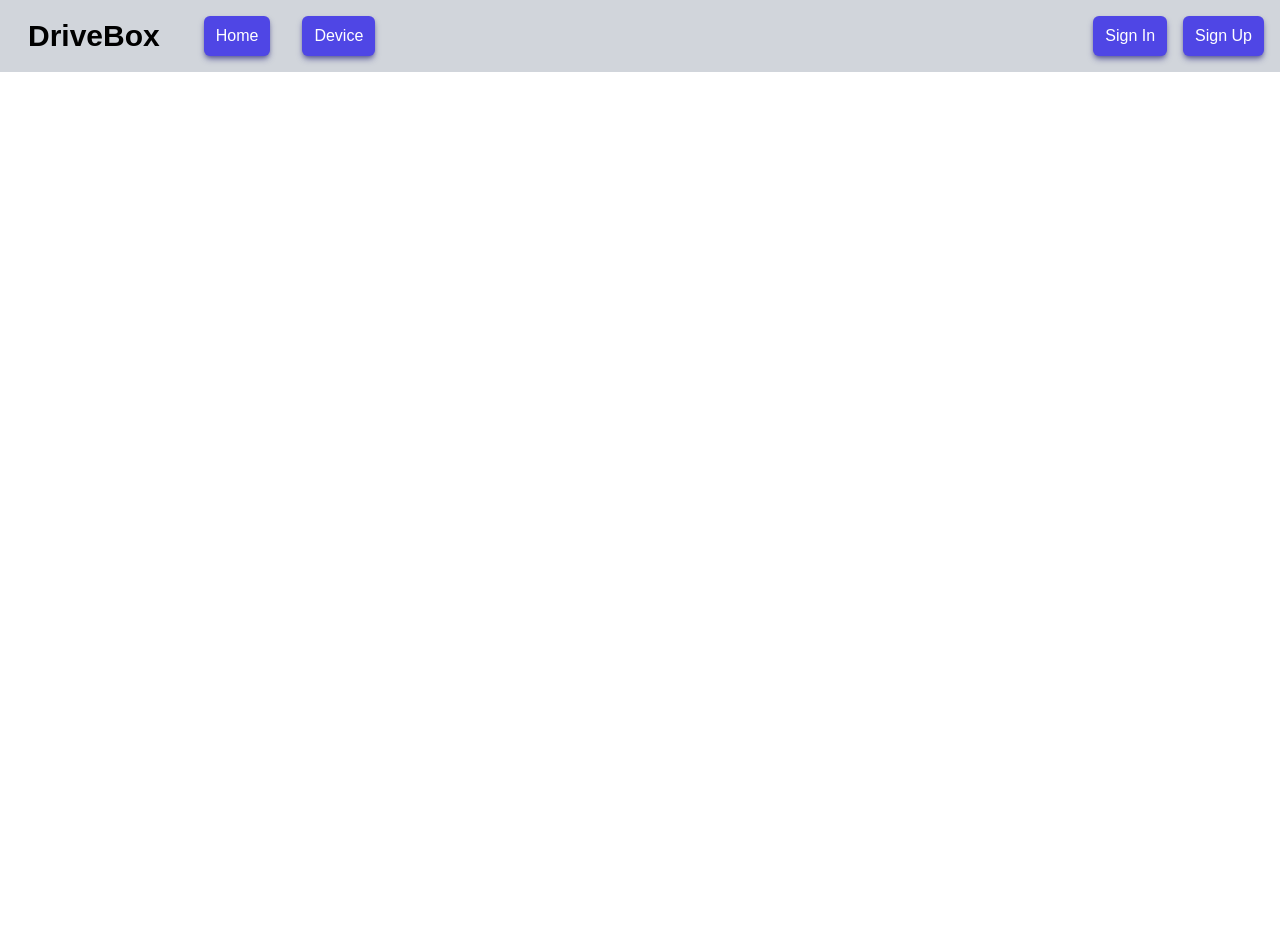
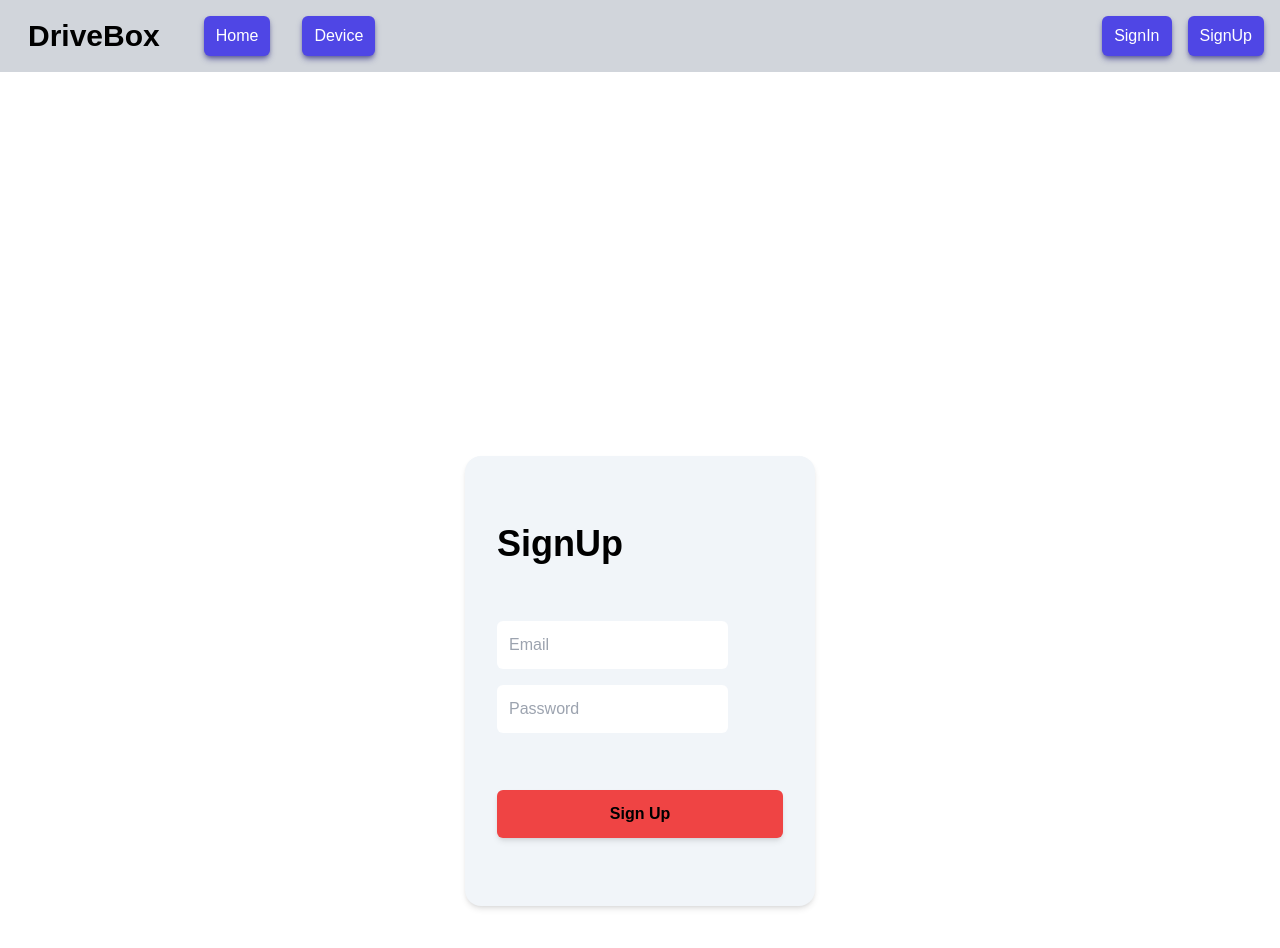
Before and after one commit to ITISEnricoFermi/DriveBox-WebApp, a React (Create React App) app: page /signup in a window 1280 px wide. Shown: the top 948 px of the page. Before the commit the page ends 800 px from the top, so only its background shows below. Built offline with nearby package versions, Linux system fonts and the light colour scheme; no server answers.

Commit message:
Added SignUp

```diff
--- a/package.json
+++ b/package.json
@@ -6,6 +6,7 @@
     "@testing-library/jest-dom": "^5.16.5",
     "@testing-library/react": "^13.3.0",
     "@testing-library/user-event": "^13.5.0",
+    "dotenv": "^16.0.1",
     "firebase": "^9.9.3",
     "react": "^18.2.0",
     "react-dom": "^18.2.0",
--- a/src/App.js
+++ b/src/App.js
@@ -1,17 +1,25 @@
-
 import { Routes, Route } from "react-router-dom";
 import Navbar from "./components/Navbar";
 import Home from "./pages/Home";
 import Device from "./pages/Device";
+import { AuthContextProvider } from "./context/AuthContext";
+import LogIn from "./pages/LogIn";
+import SignUp from "./pages/SignUp";
+import Account from "./pages/Account";
 
 function App() {
   return (
     <>
+      <AuthContextProvider>
       <Navbar />
-      <Routes>
-        <Route path="/" element={<Home />} />
-        <Route path="/device" element={<Device />} />
-      </Routes>
+        <Routes>
+          <Route path="/" element={<Home />} />
+          <Route path="/device" element={<Device />} />
+          <Route path="/login" element={<LogIn />} />
+          <Route path="/signup" element={<SignUp />} />
+          <Route path="/account" element={<Account />} />
+        </Routes>
+      </AuthContextProvider>
     </>
   );
 }
--- a/src/components/Main.jsx
+++ /dev/null
@@ -1,9 +0,0 @@
-const Main = () => {
-  return (
-    <div>
-
-    </div>
-  );
-};
-
-export default Main;
--- a/src/components/Navbar.jsx
+++ b/src/components/Navbar.jsx
@@ -1,27 +1,54 @@
 import React from "react";
+import { Link } from "react-router-dom";
+import { UserAuth } from "../context/AuthContext";
 
 const Navbar = () => {
+  const { user, logOut } = UserAuth();
+  // console.log(user.email);
   return (
     <div className="flex flex-row relative items-center justify-between p-4 bg-gray-300">
       <div className="flex items-center space-x-8">
-        <a href="/" className="">
+        <Link to="/">
           <span className="text-3xl font-semibold px-3">DriveBox</span>
-        </a>
-        <a href="/" className="bg-indigo-600 rounded-md py-2 shadow-md shadow-indigo-900/60 hover:shadow-none">
-          <span className="text-white px-3">Home</span>
-        </a>
-        <a href="/device" className="bg-indigo-600 rounded-md py-2 shadow-md shadow-indigo-900/60 hover:shadow-none">
-          <span className="text-white px-3">Device</span>
-        </a>
+        </Link>
+        <Link to="/">
+          <button className="bg-indigo-600 rounded-md py-2 shadow-md shadow-indigo-900/60 hover:shadow-none">
+            <span className="text-white px-3">Home</span>
+          </button>
+        </Link>
+        <Link to="/device">
+          <button className="bg-indigo-600 rounded-md py-2 shadow-md shadow-indigo-900/60 hover:shadow-none">
+            <span className="text-white px-3">Device</span>
+          </button>
+        </Link>
       </div>
-      <div className="flex items-center text-rigth space-x-4">
-        <a href="/" className="bg-indigo-600 rounded-md py-2 shadow-md shadow-indigo-900/60 hover:shadow-none">
-          <span className="text-white px-3">Sign In</span>
-        </a>
-        <a href="/" className="bg-indigo-600 rounded-md py-2 shadow-md shadow-indigo-900/60 hover:shadow-none">
-          <span className="text-white px-3">Sign Up</span>
-        </a>
-      </div>
+      {user?.email ? (
+        <div className="flex items-center text-rigth space-x-4">
+          <Link to="/login">
+            <button className="bg-indigo-600 rounded-md py-2 shadow-md shadow-indigo-900/60 hover:shadow-none">
+              <span className="text-white px-3">SignIn</span>
+            </button>
+          </Link>
+          <Link to="/signup">
+            <button className="bg-indigo-600 rounded-md py-2 shadow-md shadow-indigo-900/60 hover:shadow-none">
+              <span className="text-white px-3">SignUp</span>
+            </button>
+          </Link>
+        </div>
+      ) : (
+        <div className="flex items-center text-rigth space-x-4">
+          <Link to="/login">
+            <button className="bg-indigo-600 rounded-md py-2 shadow-md shadow-indigo-900/60 hover:shadow-none">
+              <span className="text-white px-3">SignIn</span>
+            </button>
+          </Link>
+          <Link to="/signup">
+            <button className="bg-indigo-600 rounded-md py-2 shadow-md shadow-indigo-900/60 hover:shadow-none">
+              <span className="text-white px-3">SignUp</span>
+            </button>
+          </Link>
+        </div>
+      )}
     </div>
   );
 };
--- /dev/null
+++ b/src/context/AuthContext.js
@@ -0,0 +1,46 @@
+import { createContext, useContext, useEffect, useState } from "react";
+import { auth } from "../firebase-config";
+import {
+  createUserWithEmailAndPassword,
+  signInWithEmailAndPassword,
+  signOut,
+  onAuthStateChanged,
+} from "firebase/auth";
+
+const AuthContext = createContext();
+
+export function AuthContextProvider({ children }) {
+  const [user, setUser] = useState({});
+
+  function signUp(email, password) {
+    return createUserWithEmailAndPassword(auth, email, password);
+  }
+
+  function logIn (email, password) {
+    return signInWithEmailAndPassword(auth, email, password);
+  }
+
+  function logOut() {
+    return signOut(auth);
+  }
+
+  useEffect(() => {
+    const unsubscribe = onAuthStateChanged(auth, (currentUser) => {
+        setUser(currentUser);
+        })
+        return () => {
+            unsubscribe();
+        }
+
+    })
+
+  return (
+    <AuthContext.Provider value={{ signUp, logIn, logOut, user }}>
+      {children}
+    </AuthContext.Provider>
+  );
+}
+
+export function UserAuth() {
+  return useContext(AuthContext);
+}
--- a/src/firebase-config.js
+++ b/src/firebase-config.js
@@ -1,5 +1,7 @@
 import { initializeApp } from "firebase/app";
 import { getAuth } from "firebase/auth";
+
+//TODO: Use .env file to hide firebase config
 
 const firebaseConfig = {
   apiKey: "AIzaSyCPKAoL3BtoOUEnl1holQ0RaXy2ZCAQr7Q",
@@ -11,6 +13,5 @@ const firebaseConfig = {
 };
 
 // Initialize Firebase
-const app = initializeApp(firebaseConfig);
-
+export const app = initializeApp(firebaseConfig);
 export const auth = getAuth(app);
--- /dev/null
+++ b/src/pages/Account.jsx
@@ -0,0 +1,9 @@
+import React from 'react'
+
+const Account = () => {
+  return (
+    <div>Account</div>
+  )
+}
+
+export default Account
--- /dev/null
+++ b/src/pages/LogIn.jsx
@@ -0,0 +1,31 @@
+import React from "react";
+
+const LogIn = () => {
+  return (
+    <div className="flex items-center justify-center mx-auto my-96">
+      <div className="flex justify-center bg-slate-100 shadow-md rounded-2xl p-8 w-full max-w-[350px] h-screen max-h-[450px]">
+        <form className="flex flex-col py-4 justify-around space-y-2">
+          <span className="text-4xl font-semibold ">SignIn</span>
+          <div>
+            <input
+              className="p-3 my-2 rounded-md"
+              type="email"
+              placeholder="Email"
+            />
+            <input
+              className="p-3 my-2 rounded-md"
+              type="password"
+              placeholder="Password"
+              autoComplete="current-password"
+            />
+          </div>
+          <button className="h-12 rounded-md bg-red-500 shadow-md" type="submit">
+            <span className="font-bold">Sign In</span>
+          </button>
+        </form>
+      </div>
+    </div>
+  );
+};
+
+export default LogIn;
--- a/src/pages/SignUp.jsx
+++ b/src/pages/SignUp.jsx
@@ -0,0 +1,54 @@
+import React, { useState } from "react";
+import { UserAuth } from "../context/AuthContext";
+import { Link, useNavigate } from "react-router-dom";
+
+const SignUp = () => {
+  const [email, setEmail] = useState("");
+  const [password, setPassword] = useState("");
+  const { user, signUp } = UserAuth();
+  const navigate = useNavigate();
+
+  const handleSubmit = async (e) => {
+    e.preventDefault();
+    try {
+      await signUp(email, password);
+      navigate("/");
+    } catch (error) {
+      console.log(error);
+    }
+  };
+
+  return (
+    <div className="flex items-center justify-center mx-auto my-96">
+      <div className="flex justify-center bg-slate-100 shadow-md rounded-2xl p-8 w-full max-w-[350px] h-screen max-h-[450px]">
+        <form
+          onSubmit={handleSubmit}
+          className="flex flex-col py-4 justify-around space-y-2"
+        >
+          <span className="text-4xl font-semibold ">SignUp</span>
+          <div>
+            <input
+              onChange={(e) => setEmail(e.target.value)}
+              className="p-3 my-2 rounded-md"
+              type="email"
+              placeholder="Email"
+              autoComplete="email"
+            />
+            <input
+              onChange={(e) => setPassword(e.target.value)}
+              className="p-3 my-2 rounded-md"
+              type="password"
+              placeholder="Password"
+              autoComplete="current-password"
+            />
+          </div>
+          <button className="my-6 h-12 rounded-md bg-red-500 shadow-md">
+            <span className="font-bold">Sign Up</span>
+          </button>
+        </form>
+      </div>
+    </div>
+  );
+};
+
+export default SignUp;
```
Also changed, not shown: public/manifest.json, src/pages/SignIn.jsx (deleted), 2 other files (tests, documents, lock files or other folders).
